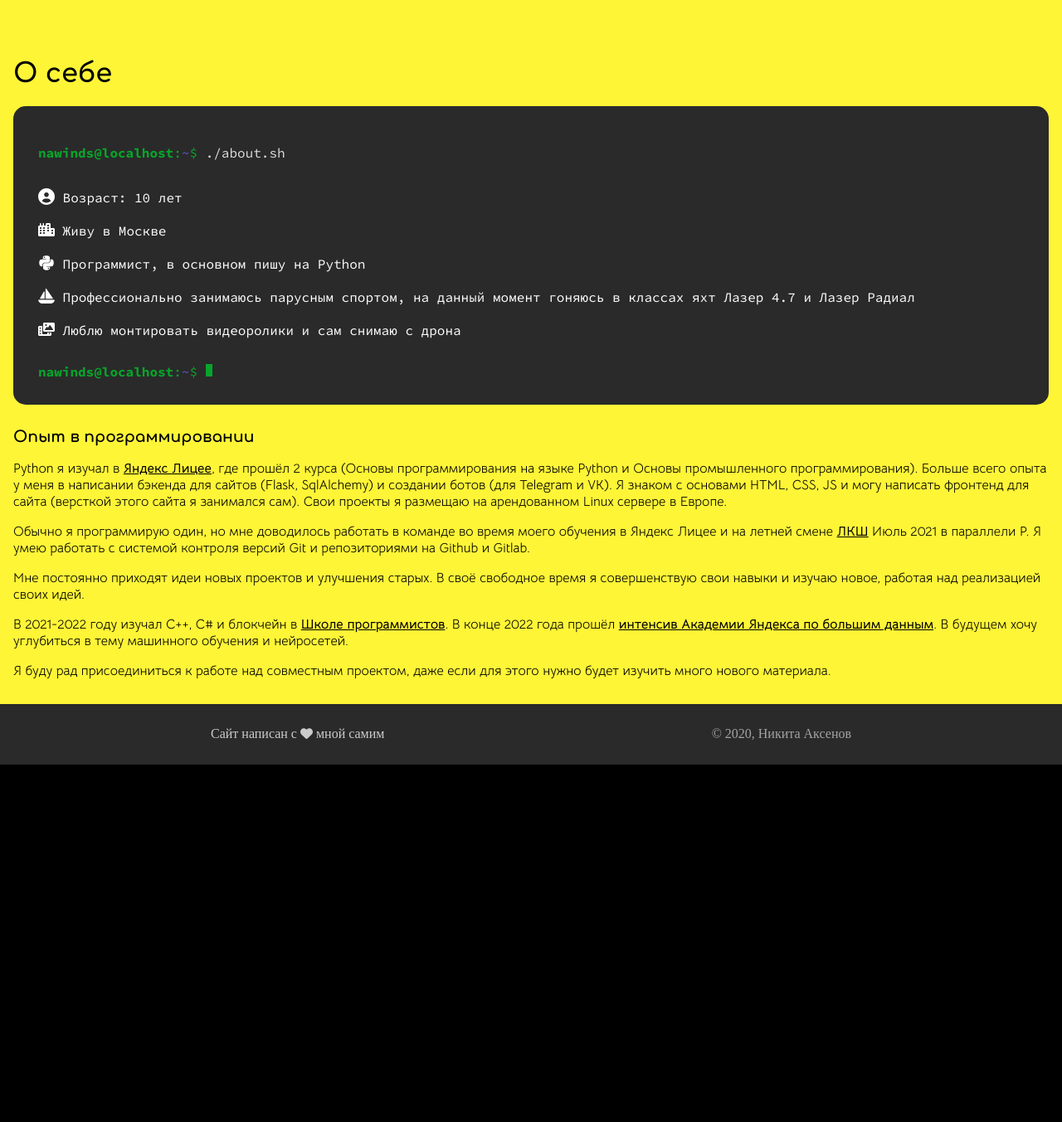
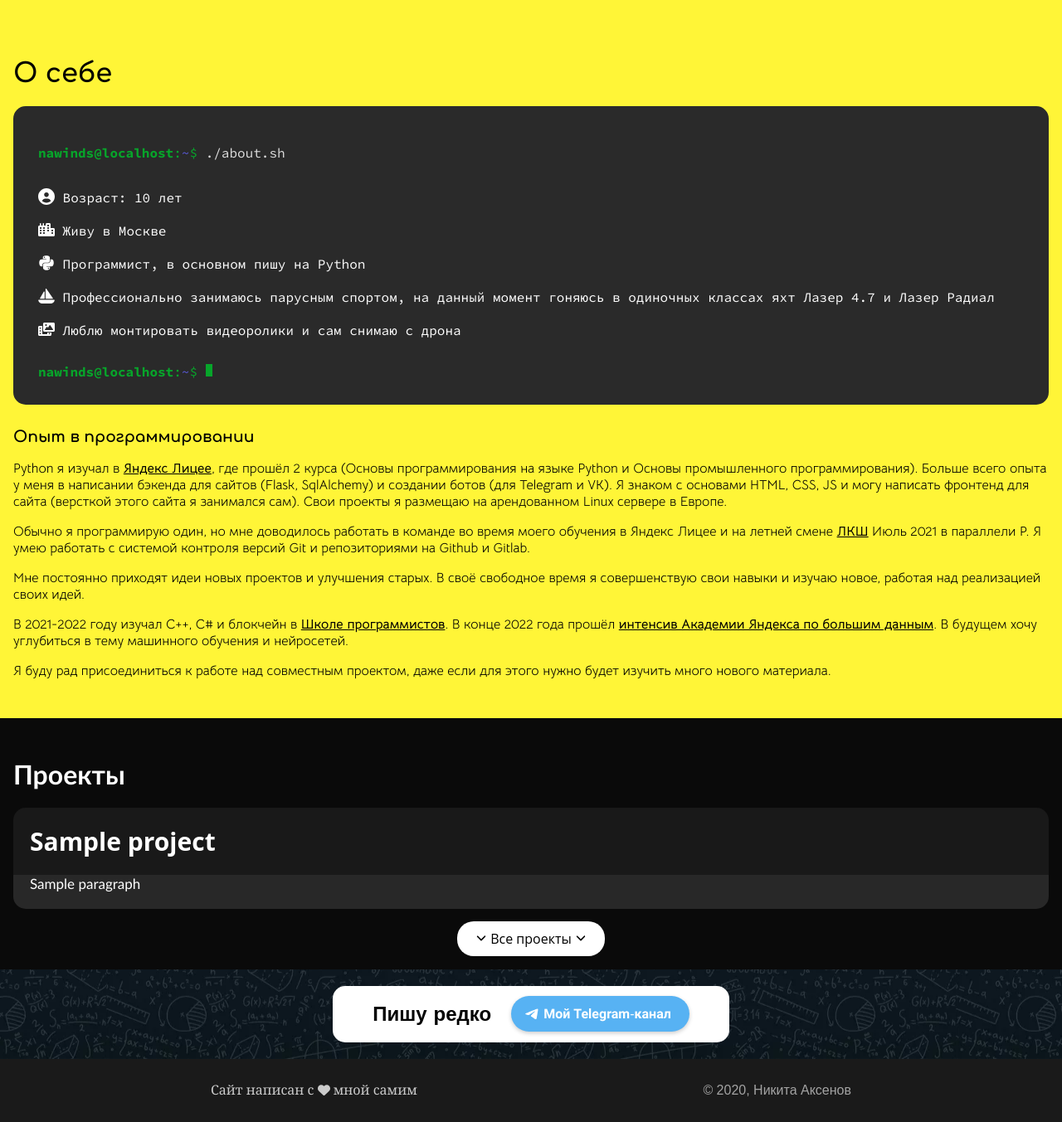
Before and after one commit to nawinds/nawinds-site, a Flask app: template templates/index.jinja2 in a window 1280 px wide. Shown: the part 801-2154 px from the top of the page at 83% size. Before the commit the page ends 1723 px from the top, so only its background shows below. Run offline with Flask 2, Linux system fonts and the light colour scheme; the template is opened without the code that fills it: most values are stand-ins (such as "Sample title", 1, 10 or a date in 2020); grey boxes marked "Sample" are stand-in pictures; parts of the project's set-up code (start-up, migrations or seed data) failed here and were passed over.

Commit message:
Projects & telegram channel banner added

```diff
--- a/main.py
+++ b/main.py
@@ -2,7 +2,6 @@ from flask import Flask, render_template, send_file
 import datetime
 import requests
 import os
-
 
 app = Flask(__name__)
 
@@ -30,10 +29,135 @@ def index():
     vk = "nawinds"
     email = "me@nawinds.top"
 
+    projects = [
+        {
+            "title": "Private-Net.work Notes",
+            "hashtags": [
+                {
+                    "color": "white",
+                    "text": "v2.1.2"
+                },
+                {
+                    "color": "yellow",
+                    "text": "#Активный"
+                },
+                {
+                    "color": "green",
+                    "text": "#Завершённый"
+                },
+                {
+                    "color": "orange",
+                    "text": "#English"
+                }
+            ],
+            "open_link": {
+                "url": "https://private-net.work",
+                "title": "Открыть сайт"
+            },
+            "source_link": "https://github.com/Private-Net-work/Private-Net.work-site",
+            "description": [
+                "<p>Сайт, который поможет скрыть самые приватные данные от просмотра "
+                "третьими лицами при передаче собеседнику.</p>",
+                "<p>Вместо того чтобы отправлять чувствительные к перехвату данные в "
+                "открытом виде в мессенджерах, отправляйте собеседнику ссылку на "
+                "одноразовую записку, сгенерированную этим сайтом. "
+                "После первого просмотра записки по ссылке, "
+                "она удаляется на нашем сервере.Если Ваш собеседник первым откроет записку, "
+                "после него уже никто не сможет узнать, что в ней было. "
+                "А если кто-то прочитает записку вперёд собеседника, "
+                "то он, как минимум, об этом узнает, когда не сможет её открыть.</p>"
+            ]
+        },
+        {
+            "title": "Сайт nawinds.top",
+            "hashtags": [
+                {
+                    "color": "white",
+                    "text": "v1.0.0"
+                },
+                {
+                    "color": "yellow",
+                    "text": "#Активный"
+                },
+                {
+                    "color": "green",
+                    "text": "#Завершённый"
+                }
+            ],
+            "source_link": "https://github.com/nawinds/nawinds-site",
+            "description": ["<p>Этот сайт :)</p>",
+                            "<p>Бэкенд написан на Python с использованием фреймворка Flask, а фронтенд "
+                            "написан вручную без использования каких-либо библиотек.</p>"]
+        },
+        {
+            "title": "Telegram бот для мониторинга сервисов systemd",
+            "hashtags": [
+                {
+                    "color": "white",
+                    "text": "v1.0.0"
+                },
+                {
+                    "color": "yellow",
+                    "text": "#Активный"
+                },
+                {
+                    "color": "green",
+                    "text": "#Завершённый"
+                },
+                {
+                    "color": "blue",
+                    "text": "#Для_программистов"
+                },
+                {
+                    "color": "orange",
+                    "text": "#English"
+                }
+            ],
+            "source_link": "https://github.com/nawinds/systemd_services_monitoring",
+            "description": ["<p>Telegram бот для мониторинга и управления сервисами systemd на сервере.</p>",
+                            "<p>Реализованные функции:</p>",
+                            "<ul style='margin-bottom:0'>"
+                            "<li>Список статусов UP/DOWN для всех сервисов</li>"
+                            "<li>Получение файла логов для выбранного сервиса (journalctl)</li>"
+                            "<li>Выполнение systemctl команд start, stop, restart, status прямо из бота</li>"
+                            "<li>Уведомления о падениях сервисов и возобновлениях их работы</li>"
+                            "<li>Автоматический перезапуск упавших сервисов</li></ul>"]
+        },
+        {
+            "title": "Telegram бот EAS",
+            "hashtags": [
+                {
+                    "color": "white",
+                    "text": "v1.0.0"
+                },
+                {
+                    "color": "yellow",
+                    "text": "#Активный"
+                },
+                {
+                    "color": "green",
+                    "text": "#В_разработке"
+                }
+            ],
+            "open_link":
+                {
+                    "url": "https://t.me/EASPoizon_bot",
+                    "title": "Открыть бота"
+                },
+            "source_link": "https://git.nawinds.top/nawinds/order_tg_bot",
+            "description": ["<p>Telegram бот для совершения заказов на доставку товаров.</p>",
+                            "<p>В версии 1.0.0 бота реализованы функции просмотра информации о компании "
+                            "и подсчёта суммы заказа в соответствии с установленным администраторами курсом.</p>",
+                            "<p>Вы можете посмотреть незавершённую версию бота с корзиной, оформлением заказа и "
+                            "оплатой <a href='' target='_blank'>здесь</a>.</p>"]
+        }
+    ]
+
     return render_template("index.jinja2",
                            sail_images=sail_images, age=age, year=today.year,
                            gitea=gitea, github=github, telegram=telegram,
-                           instagram=instagram, vk=vk, email=email)
+                           instagram=instagram, vk=vk, email=email,
+                           projects=projects)
 
 
 @app.route("/api/v1/stats/social-click/<site_name>")
--- a/static/css/about.css
+++ b/static/css/about.css
@@ -11,7 +11,7 @@
     font-size: 16px;
 }
 
-#about h1, h3 {
+#about h1, #about h3 {
     font-family: 'Comfortaa', cursive;
     padding-top: 10px;
 }
--- a/static/css/main.css
+++ b/static/css/main.css
@@ -4,6 +4,8 @@
 @import "gallery.css";
 @import "social.css";
 @import "about.css";
+@import "projects.css";
+@import "telegram-banner.css";
 
 html {
     scroll-behavior: smooth;
@@ -86,11 +88,10 @@ body::-webkit-scrollbar-thumb:active {
 
 footer {
     position: relative;
-    margin-top: -17px;
     padding-bottom: 12px;
     z-index: 0;
     bottom: 0;
-    background-color: #2a2a2a;
+    background-color: #1a1a1a;
 }
 
 footer p {
@@ -101,6 +102,7 @@ footer p {
     text-align: left;
     margin-left: 0;
     color: #cbcbcb;
+    font-family: "Georgia", cursive;
 }
 
 footer img {
@@ -115,10 +117,11 @@ footer .copyright {
     text-align: right;
     right: 20px;
     color: #a3a3a3;
+    font-family: "Arial", cursive;
 }
 
 @media (max-width: 460px) {
-    p {
+    p, li {
         font-size: 14px;
     }
 
--- /dev/null
+++ b/static/css/projects.css
@@ -0,0 +1,221 @@
+#projects {
+    width: 100%;
+    position: relative;
+    z-index: 0;
+    text-align: left;
+    color: white;
+    background-color: rgb(10, 10, 10);
+}
+
+#projects h1 {
+    padding-top: 10px;
+    font-family: 'Trebuchet MS', sans-serif;
+}
+
+.project-block {
+    margin-top: 20px;
+    color: #fff;
+}
+
+.project-block:last-child {
+    margin-bottom: 30px;
+}
+
+.project-header {
+    width: available;
+    padding: 20px;
+    border-top-left-radius: 15px;
+    border-top-right-radius: 15px;
+    background-color: #191919;
+}
+
+.project-header h2 {
+    margin-top: 0;
+    margin-bottom: 0;
+    font-family: 'Open Sans', sans-serif;
+    font-size: 30px;
+}
+
+.project-hashtags {
+    margin-top: 5px;
+    font-family: "Comfortaa", sans-serif;
+}
+
+.hashtag {
+    padding: 3px;
+    font-size: 13px;
+}
+
+.green-hashtag {
+    color: #00ff22;
+}
+
+.red-hashtag {
+    color: red;
+}
+
+.white-hashtag {
+    color: white;
+}
+
+.blue-hashtag {
+    color: #9999ff;
+}
+
+.azure-hashtag {
+    color: #8dffff;
+}
+
+.violet-hashtag {
+    color: violet;
+}
+
+.yellow-hashtag {
+    color: yellow;
+}
+
+.orange-hashtag {
+    color: orange;
+}
+
+.project-details {
+    width: available;
+    padding: 0 20px 20px;
+    border-bottom-left-radius: 15px;
+    border-bottom-right-radius: 15px;
+    display: flex;
+    flex-wrap: wrap;
+    align-items: center;
+    justify-content: space-between;
+    background-color: #282828;
+    font-family: 'Calibri', sans-serif;
+    font-size: 17px;
+    font-weight: lighter;
+}
+
+.btn {
+    padding: 12px 22px 12px 16px;
+    border-radius: 25px;
+    background-color: transparent;
+    color: yellow;
+    border: solid 2px yellow;
+    text-decoration: none;
+    margin-left: 10px;
+    font-family: 'Calibri Light', sans-serif;
+    font-weight: 600;
+    font-size: 18px;
+    box-shadow: 0 2px 5px rgba(0, 0, 0, 0.2);
+    display: flex;
+    align-items: center;
+    justify-content: center;
+    white-space: nowrap;
+    transform: translateY(0);
+}
+
+.btn img {
+    margin-right: 7px;
+}
+
+.btn:hover {
+    transform: translateY(-5px);
+}
+
+.btn:last-child {
+    margin-right: 0;
+    margin-left: 10px;
+    background-color: white;
+    color: black;
+    border: solid white 1px;
+}
+
+.left-column {
+    flex-basis: 60%;
+    margin-right: 20px;
+    display: flex;
+    flex-direction: column;
+    align-items: flex-start;
+    justify-content: left;
+}
+
+.right-column {
+    flex-basis: 30%;
+    display: flex;
+    flex-direction: row;
+    align-items: flex-end;
+    justify-content: right;
+}
+
+.left-column p {
+    margin-bottom: 0;
+}
+
+.left-column a {
+    color: white;
+    font-weight: normal;
+}
+
+#show-more-projects {
+    margin-top: 15px;
+    text-align: center;
+}
+
+#show-more-projects-btn {
+    font-family: "Open Sans", sans-serif;
+    cursor: pointer;
+    font-size: 16px;
+    color: black;
+    background-color: white;
+    border-radius: 20px;
+    border: none;
+    padding: 10px 22px;
+}
+
+#show-more-projects-btn img {
+    fill: white;
+    width: 14px;
+    height: 14px;
+    transform: rotate(180deg);
+}
+
+#show-more-projects-btn:hover {
+    background-color: #a1a1a1;
+}
+
+@media (max-width: 1010px) {
+    .btn {
+        padding: 10px 20px 10px 14px;
+        margin-left: 7px;
+        font-size: 15px;
+    }
+
+    .btn img {
+        margin-right: 5px;
+        height: 15px;
+        width: 15px;
+    }
+}
+
+@media (max-width: 900px) {
+    .left-column {
+        display: block;
+        flex-basis: auto;
+        margin-right: 0;
+    }
+
+    .btn {
+        margin-top: 20px;
+    }
+}
+
+@media (max-width: 460px) {
+    .btn {
+        padding: 8px 13px 8px 6px;
+        font-size: 13px;
+    }
+
+    .btn img {
+        margin-right: 3px;
+        height: 14px;
+        width: 14px;
+    }
+}
--- /dev/null
+++ b/static/css/telegram-banner.css
@@ -0,0 +1,57 @@
+#telegram-channel-banner {
+    width: 100%;
+    background-image: url("/static/files/tg-background.webp");
+    background-position: bottom;
+    vertical-align: bottom;
+    background-attachment: fixed;
+}
+
+.tg-banner-spacing {
+    height: 20px;
+}
+
+.tg-banner-container {
+    background-color: white;
+    border-radius: 15px;
+    max-width: max-content;
+    margin-right: auto !important;
+    margin-left: auto !important;
+    padding: 0 3rem;
+}
+
+.tg-left-column, .tg-right-column {
+    display: inline-block;
+}
+
+#telegram-channel-banner h2 {
+    color: black;
+    font-family: "Arial Black", sans-serif;
+}
+
+#telegram-channel-banner p {
+    color: black;
+}
+
+.telegram-channel-link {
+    width: min-content;
+    padding: 12px 22px 12px 16px;
+    border-radius: 25px;
+    background-color: #57b2f3;
+    color: white;
+    text-decoration: none;
+    margin-left: 20px;
+    margin-bottom: 10px;
+    font-family: 'Roboto', sans-serif;
+    font-size: 16px;
+    box-shadow: 0 2px 5px rgba(0, 0, 0, 0.2);
+    display: flex;
+    align-items: center;
+    justify-content: center;
+    white-space: nowrap;
+}
+
+.telegram-channel-link img {
+    height: 18px;
+    width: 18px;
+    margin-right: 5px;
+}
--- a/static/js/main.js
+++ b/static/js/main.js
@@ -4,7 +4,7 @@ function scrollUp() {
 
 function scrollDown() {
     const scrollDiv = document.getElementById("about").offsetTop;
-    window.scrollTo({ top: scrollDiv, behavior: 'smooth'});
+    window.scrollTo({top: scrollDiv, behavior: 'smooth'});
 }
 
 function ReLoadImages() {
@@ -30,6 +30,42 @@ function httpGet(theUrl) {
 
 function socialClick(site) {
     httpGet("https://nawinds.top/api/v1/stats/social-click/" + site);
+}
+
+function projectLink(thisElem, projectName, linkNumber) {
+    let linkName;
+    switch (linkNumber) {
+        case 0:
+            linkName = "на сайт";
+            break;
+        case 1:
+            linkName = "на исходный код";
+            break;
+        default:
+            linkName = linkNumber;
+    }
+    socialClick("проект " + projectName + " (ссылка " + linkName + ")");
+}
+
+function showAllProjects() {
+    document.getElementById("show-more-projects-btn-text").innerText = "Свернуть";
+    document.getElementById("show-more-projects-btn").onclick = hideProjects;
+    document.getElementsByClassName("show-more-projects-btn-img")[0].style.transform = "none";
+    document.getElementsByClassName("show-more-projects-btn-img")[1].style.transform = "none";
+    const hiddenProjects = document.getElementsByClassName("hidden-project");
+    for (let i = 0; i < hiddenProjects.length; i++) {
+        hiddenProjects[i].style.display = "";
+    }
+}
+function hideProjects() {
+    document.getElementById("show-more-projects-btn-text").innerText = "Все проекты";
+    document.getElementById("show-more-projects-btn").onclick = showAllProjects;
+    document.getElementsByClassName("show-more-projects-btn-img")[0].style.transform = "rotate(180deg)";
+    document.getElementsByClassName("show-more-projects-btn-img")[1].style.transform = "rotate(180deg)";
+    const hiddenProjects = document.getElementsByClassName("hidden-project");
+    for (let i = 0; i < hiddenProjects.length; i++) {
+        hiddenProjects[i].style.display = "none";
+    }
 }
 
 // EVENT LISTENERS
@@ -61,8 +97,8 @@ window.addEventListener("scroll", (event) => {
 });
 
 console.log("%cHey there!",
-        "color: white; font-style: bold; background-color: black; font-size: 30px;");
+    "color: white; font-style: bold; background-color: black; font-size: 30px;");
 console.log("%cYou're lucky to find a surprise from me!",
-        "color: black; font-style: bold; background-color: white; font-size: 20px;");
+    "color: black; font-style: bold; background-color: white; font-size: 20px;");
 console.log("%cGo to https://nawinds.top/lucky and enjoy it!",
-        "color: black; font-style: bold; background-color: yellow; font-size: 20px;");
+    "color: black; font-style: bold; background-color: yellow; font-size: 20px;");
--- a/templates/index.jinja2
+++ b/templates/index.jinja2
@@ -1,12 +1,3 @@
-<!--
-     Дорогой дневник,
-
-     Мне не подобрать слов, чтобы описать боль и унижение,
-     которые я испытал сегодня.
-     Моя жизнь поломана навсегда.
-     Я не нашел в шкафу нарнию... но зато
-     наконец-то ЗаДеПлОиЛ ЭТОТ СААААААЙТ
--->
 <!DOCTYPE html>
 <html lang="ru">
 <head>
@@ -64,7 +55,6 @@
     <a id="scroll-up" onclick="scrollUp()">
         <img src="{{ url_for('static', filename='icons/angle-up.svg') }}" alt="Наверх">
     </a>
-
     <div id="headers">
         <img id="logo" src="{{ url_for('static', filename='logo.png') }}" alt="nawinds"><br>
         <div id="names">
@@ -125,7 +115,7 @@
                 <p>
                     <img src="{{ url_for('static', filename='icons/sailboat.svg') }}" alt="Парусный спорт">
                     Профессионально занимаюсь парусным спортом,
-                    на данный момент гоняюсь в классах яхт Лазер 4.7 и Лазер Радиал
+                    на данный момент гоняюсь в одиночных классах яхт Лазер 4.7 и Лазер Радиал
                 </p>
                 <p>
                     <img src="{{ url_for('static', filename='icons/photo-film.svg') }}" alt="Видеография">
@@ -172,6 +162,117 @@
             </div>
         </div>
     </div>
+    <div id="projects">
+        <div class="container">
+            <h1>Проекты</h1>
+            {% for project in projects[:3] %}
+            <div class="project-block">
+                <div class="project-header">
+                    <h2>{{ project["title"] }}</h2>
+                    {% if "hashtags" in project.keys() %}
+                    <div class="project-hashtags">
+                        {% for hashtag in project["hashtags"] %}
+                        <span class="hashtag {{ hashtag["color"] }}-hashtag">{{ hashtag["text"] }}</span>
+                        {% endfor %}
+                    </div>
+                    {% endif %}
+                </div>
+                <div class="project-details">
+                    <div class="left-column">
+                        {% for paragraph in project["description"] %}
+                        {{ paragraph }}
+                        {% endfor %}
+                    </div>
+                    <div class="right-column">
+                        {% if "open_link" in project.keys() %}
+                        <a href="{{ project["open_link"]["url"] }}" class="btn"
+                           onclick="projectLink(this, {{ project["title"] }}, 0)" target="_blank">
+                            <img src="{{ url_for('static', filename='icons/arrow-up-right.svg') }}"
+                                 alt="open website">
+                            {{ project["open_link"]["title"] }}
+                        </a>
+                        {% endif %}
+                        {% if "source_link" in project.keys() %}
+                        <a href="{{ project["source_link"] }}" class="btn"
+                           onclick="projectLink(this, {{ project["title"] }}, 1)" target="_blank">
+                            <img src="{{ url_for('static', filename='icons/github-dark.svg') }}"
+                                 alt="GitHub">
+                            Исходный код
+                        </a>
+                        {% endif %}
+                    </div>
+                </div>
+            </div>
+            {% endfor %}
+            {% for project in projects[3:] %}
+            <div class="project-block hidden-project" style="display: none">
+                <div class="project-header">
+                    <h2>{{ project["title"] }}</h2>
+                    {% if "hashtags" in project.keys() %}
+                    <div class="project-hashtags">
+                        {% for hashtag in project["hashtags"] %}
+                        <span class="hashtag {{ hashtag["color"] }}-hashtag">{{ hashtag["text"] }}</span>
+                        {% endfor %}
+                    </div>
+                    {% endif %}
+                </div>
+                <div class="project-details">
+                    <div class="left-column">
+                        {% for paragraph in project["description"] %}
+                        {{ paragraph }}
+                        {% endfor %}
+                    </div>
+                    <div class="right-column">
+                        {% if "open_link" in project.keys() %}
+                        <a href="{{ project["open_link"]["url"] }}" class="btn"
+                           onclick="projectLink(this, {{ project["title"] }}, 0)" target="_blank">
+                            <img src="{{ url_for('static', filename='icons/arrow-up-right.svg') }}"
+                                 alt="open website">
+                            {{ project["open_link"]["title"] }}
+                        </a>
+                        {% endif %}
+                        {% if "source_link" in project.keys() %}
+                        <a href="{{ project["source_link"] }}" class="btn"
+                           onclick="projectLink(this, {{ project["title"] }}, 1)" target="_blank">
+                            <img src="{{ url_for('static', filename='icons/github-dark.svg') }}"
+                                 alt="GitHub">
+                            Исходный код
+                        </a>
+                        {% endif %}
+                    </div>
+                </div>
+            </div>
+            {% endfor %}
+            <div id="show-more-projects">
+                <button id="show-more-projects-btn" onclick="showAllProjects()">
+                    <img class="show-more-projects-btn-img"
+                         src="{{ url_for('static', filename='icons/angle-up.svg') }}"
+                         alt="down">
+                    <span id="show-more-projects-btn-text">Все проекты</span>
+                    <img class="show-more-projects-btn-img"
+                         src="{{ url_for('static', filename='icons/angle-up.svg') }}"
+                         alt="down">
+                </button>
+            </div>
+        </div>
+    </div>
+    <div id="telegram-channel-banner">
+        <div class="tg-banner-spacing"></div>
+        <div class="tg-banner-container">
+            <div class="tg-left-column">
+                <h2>Пишу редко</h2>
+            </div>
+            <div class="tg-right-column">
+                <a href="tg://resolve?domain=ni_channel" class="telegram-channel-link"
+                   onclick="socialClick('Tg-channel')">
+                    <img alt="Telegram"
+                         src="{{ url_for('static', filename='icons/telegram-plane.svg') }}">
+                    Мой Telegram-канал
+                </a>
+            </div>
+        </div>
+        <div class="tg-banner-spacing"></div>
+    </div>
     <footer>
         <p>
             Сайт&nbsp;написан с<span>
```
Also changed, not shown: static/files/tg-background.webp (added), static/icons/arrow-up-right.svg (added), static/icons/github-dark.svg (added), static/icons/telegram-plane.svg (added).
